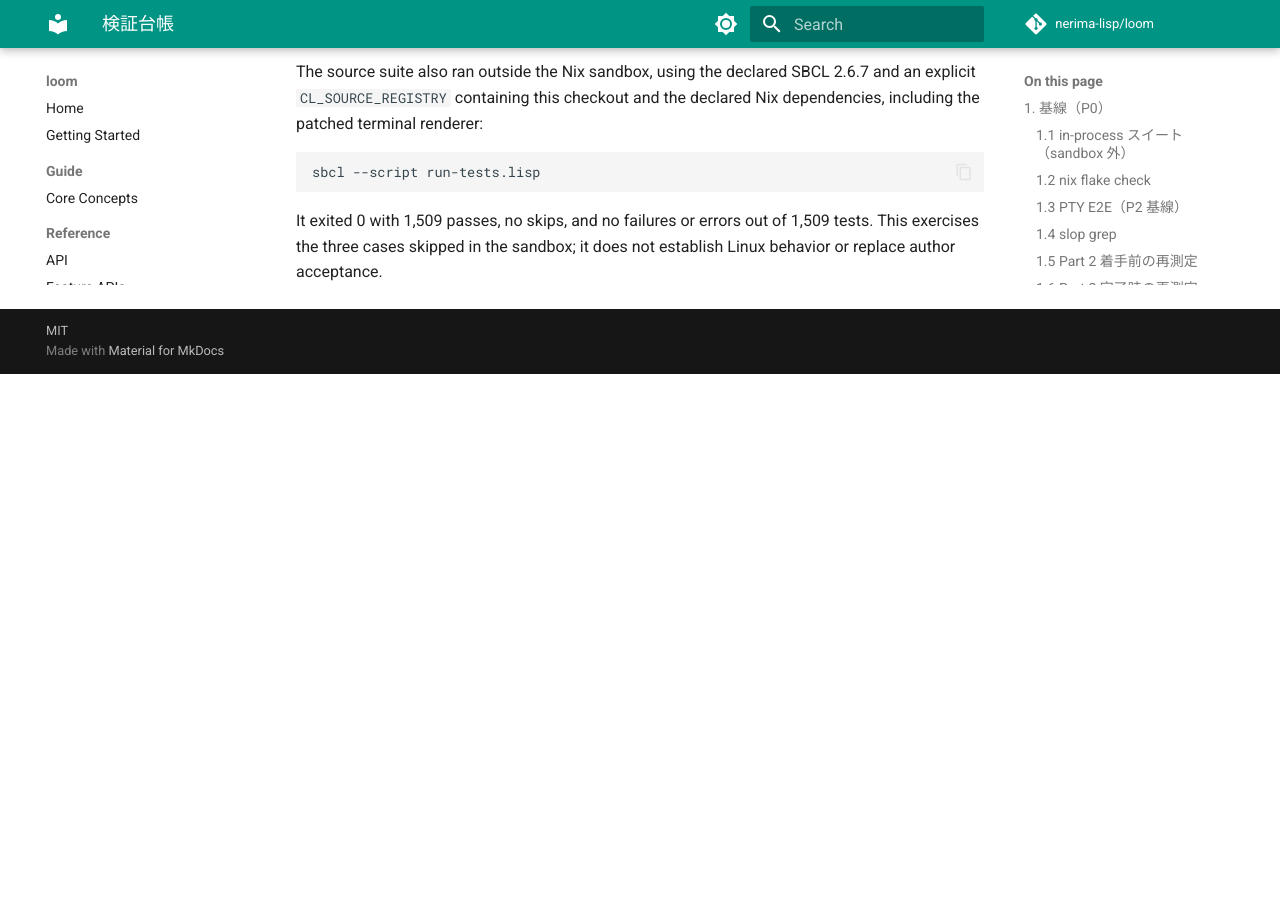
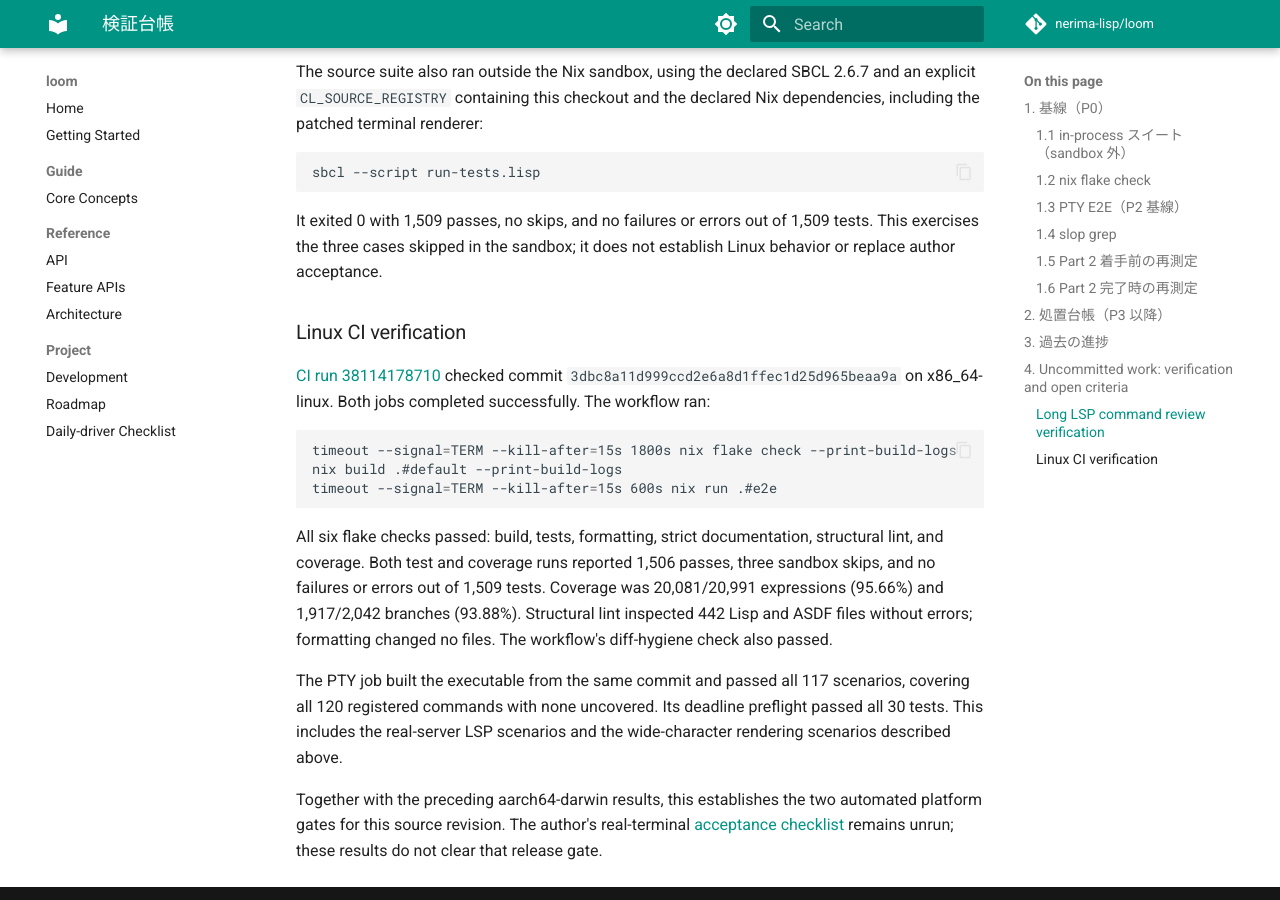
Before and after one commit to nerima-lisp/loom, an MkDocs documentation site: the page built from docs/src/notes/verification-ledger.md, in a window 1280 px wide and 900 px high, scrolled down 13784 px. Built offline with MkDocs 1.6.1 and Material for MkDocs 9.7.7, drawn with Linux system fonts in a browser that asks for light colours; comment, search, counter and statistics services are not loaded; before the commit the page ends 14158 px from its top, so only the background shows below that.

Commit message:
docs: record Linux daily-driver verification

````diff
--- a/docs/src/notes/verification-ledger.md
+++ b/docs/src/notes/verification-ledger.md
@@ -362,3 +362,32 @@ sbcl --script run-tests.lisp
 It exited 0 with 1,509 passes, no skips, and no failures or errors out of 1,509
 tests. This exercises the three cases skipped in the sandbox; it does not
 establish Linux behavior or replace author acceptance.
+
+### Linux CI verification
+
+[CI run 38114178710](https://github.com/nerima-lisp/loom/actions/runs/38114178710)
+checked commit `3dbc8a11d999ccd2e6a8d1ffec1d25d965beaa9a` on x86_64-linux.
+Both jobs completed successfully. The workflow ran:
+
+```sh
+timeout --signal=TERM --kill-after=15s 1800s nix flake check --print-build-logs
+nix build .#default --print-build-logs
+timeout --signal=TERM --kill-after=15s 600s nix run .#e2e
+```
+
+All six flake checks passed: build, tests, formatting, strict documentation,
+structural lint, and coverage. Both test and coverage runs reported 1,506 passes,
+three sandbox skips, and no failures or errors out of 1,509 tests. Coverage was
+20,081/20,991 expressions (95.66%) and 1,917/2,042 branches (93.88%). Structural
+lint inspected 442 Lisp and ASDF files without errors; formatting changed no
+files. The workflow's diff-hygiene check also passed.
+
+The PTY job built the executable from the same commit and passed all 117
+scenarios, covering all 120 registered commands with none uncovered. Its
+deadline preflight passed all 30 tests. This includes the real-server LSP
+scenarios and the wide-character rendering scenarios described above.
+
+Together with the preceding aarch64-darwin results, this establishes the two
+automated platform gates for this source revision. The author's real-terminal
+[acceptance checklist](daily-driver-checklist.md) remains unrun; these results
+do not clear that release gate.
````
